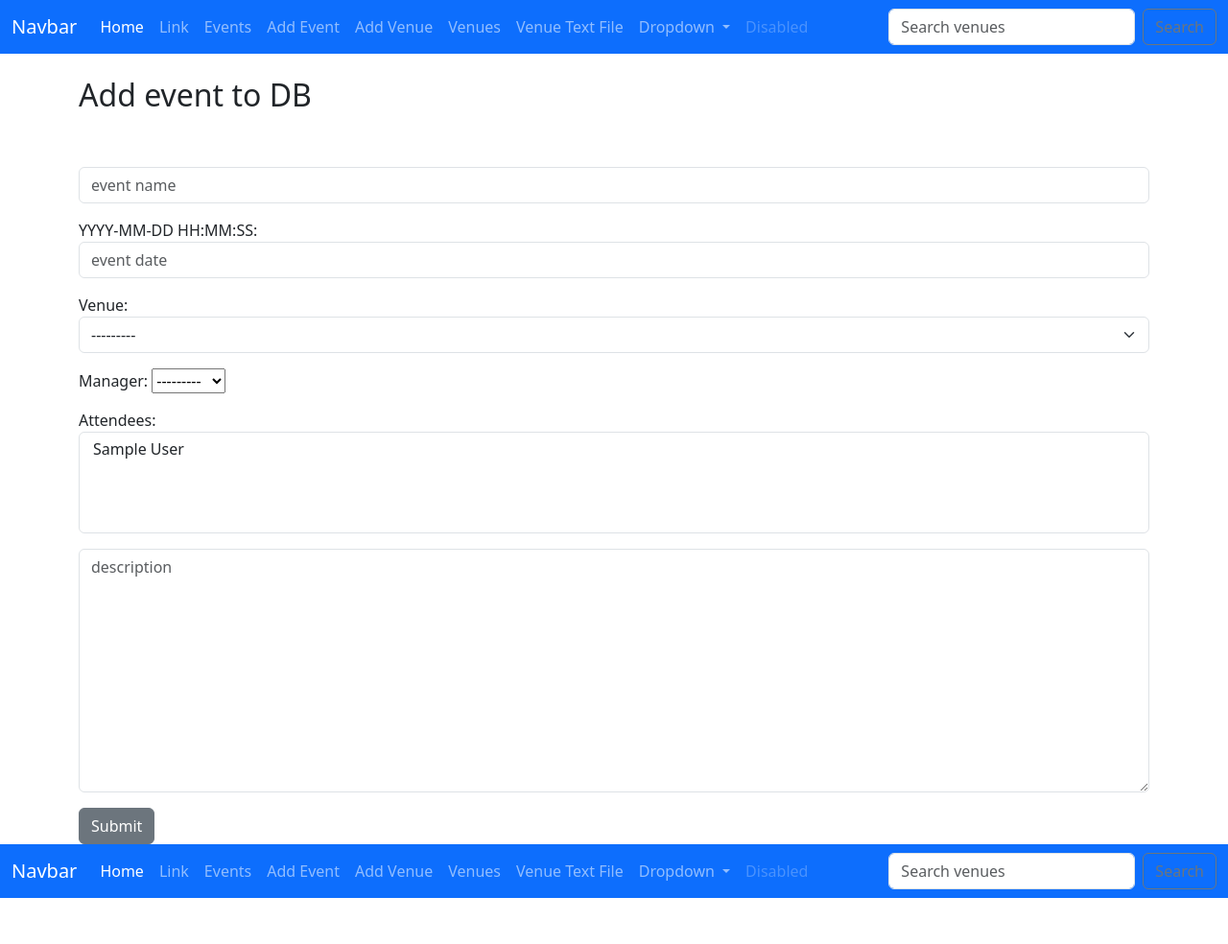
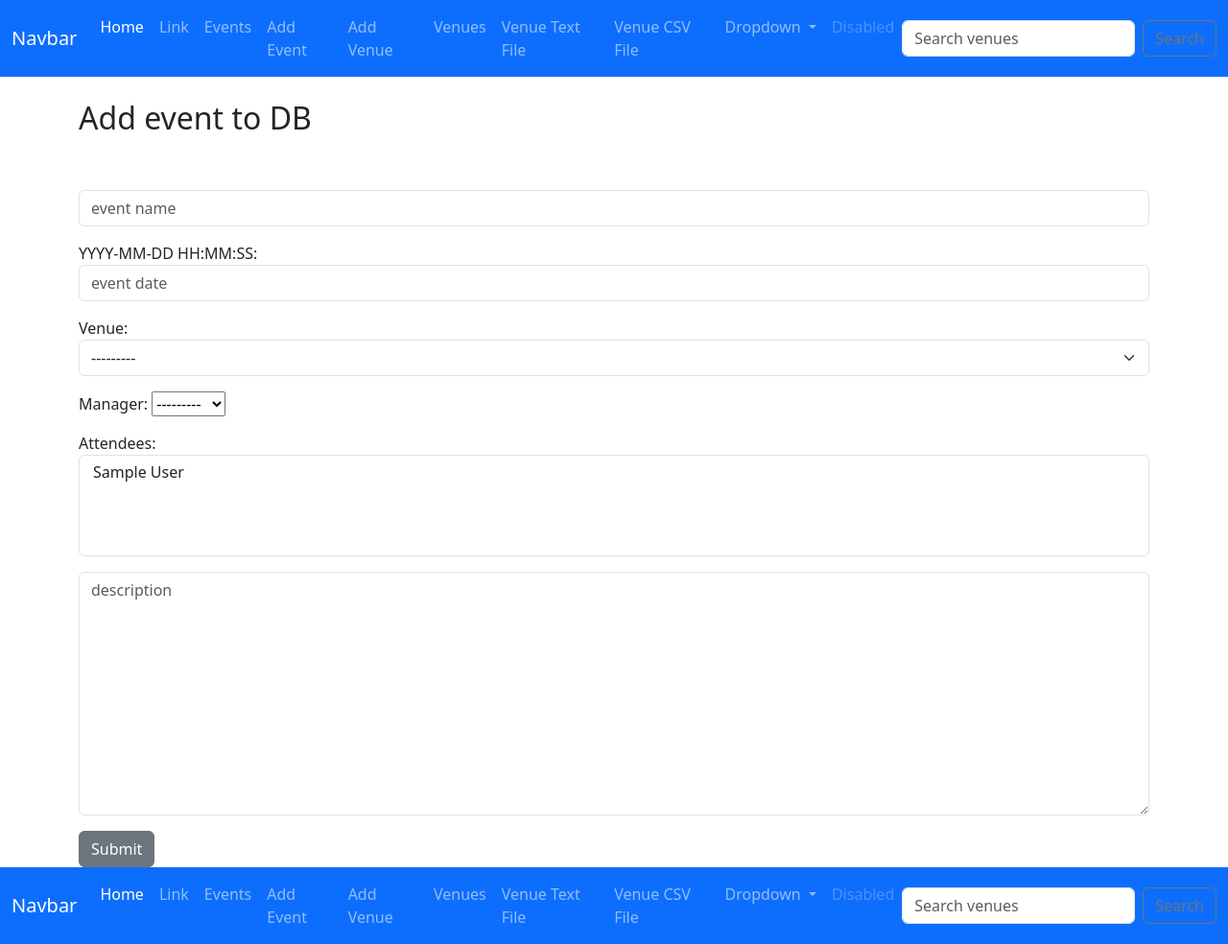
Before and after one commit to jfeldman777/club, a Django app: page /add_event in a window 1280 px wide. Shown: the whole page at 96% size. Before the commit the page ends 936 px from the top, so only its background shows below. Run offline with Django 4.2, Linux system fonts and the light colour scheme; tables that the repository leaves empty hold one stand-in row (values such as "Sample post").

Commit message:
lesson 16 end

```diff
--- a/events/templates/events/navbar.html
+++ b/events/templates/events/navbar.html
@@ -36,7 +36,9 @@ navbar-dark bg-primary">
         <li class="nav-item">
           <a class="nav-link" href="{% url 'venue-text' %}">Venue Text File</a>
         </li>
-
+        <li class="nav-item">
+          <a class="nav-link" href="{% url 'venue-csv' %}">Venue CSV File</a>
+        </li>
 
         <li class="nav-item dropdown">
           <a class="nav-link dropdown-toggle" href="#" role="button" data-bs-toggle="dropdown" aria-expanded="false">
--- a/events/urls.py
+++ b/events/urls.py
@@ -15,6 +15,7 @@ urlpatterns = [
     path('search_venues/',views.search_venues,name='search-venues'),
     path('delete_event/<event_id>',views.delete_event,name='delete-event'),
     path('delete_venue/<venue_id>',views.delete_venue,name='delete-venue'),
-    path('venue_text',views.venue_text, name='venue-text')
+    path('venue_text',views.venue_text, name='venue-text'),
+    path('venue_csv',views.venue_csv, name='venue-csv'),
 
 ]
--- a/events/views.py
+++ b/events/views.py
@@ -6,14 +6,25 @@ from .models import Event,Venue
 
 from .forms import VenueForm, EventForm
 from django.http import HttpResponseRedirect, HttpResponse
+import csv
+
+def venue_csv(request):
+    venues = Venue.objects.all()
+    response = HttpResponse(content_type='text/plain')
+    response['Content-Disposition']='attachment;filename=venues.csv'
+    writer = csv.writer(response)
+    writer.writerow(['Venue Name','Address','Zip Code','Phone','web','email address'])
+    for venue in venues:
+        writer.writerow([venue.name,venue.address,venue.zip_code,venue.web,venue.email_address])
+    return response
 
 def venue_text(request):
+    venues = Venue.objects.all()
     response = HttpResponse(content_type='text/plain')
     response['Content-Disposition']='attachment;filename=venues.txt'
-    lines = ["This is line 1\n",
-    "this is line 2\n",
-    "this is line 3\n"]
-
+    lines = []
+    for venue in venues:
+        lines.append(f'{venue.name}\n{venue.address}\n{venue.phone}\n{venue.zip_code}\n{venue.web}\n{venue.email_address}\n\n')
     response.writelines(lines)
     return response
 
```
